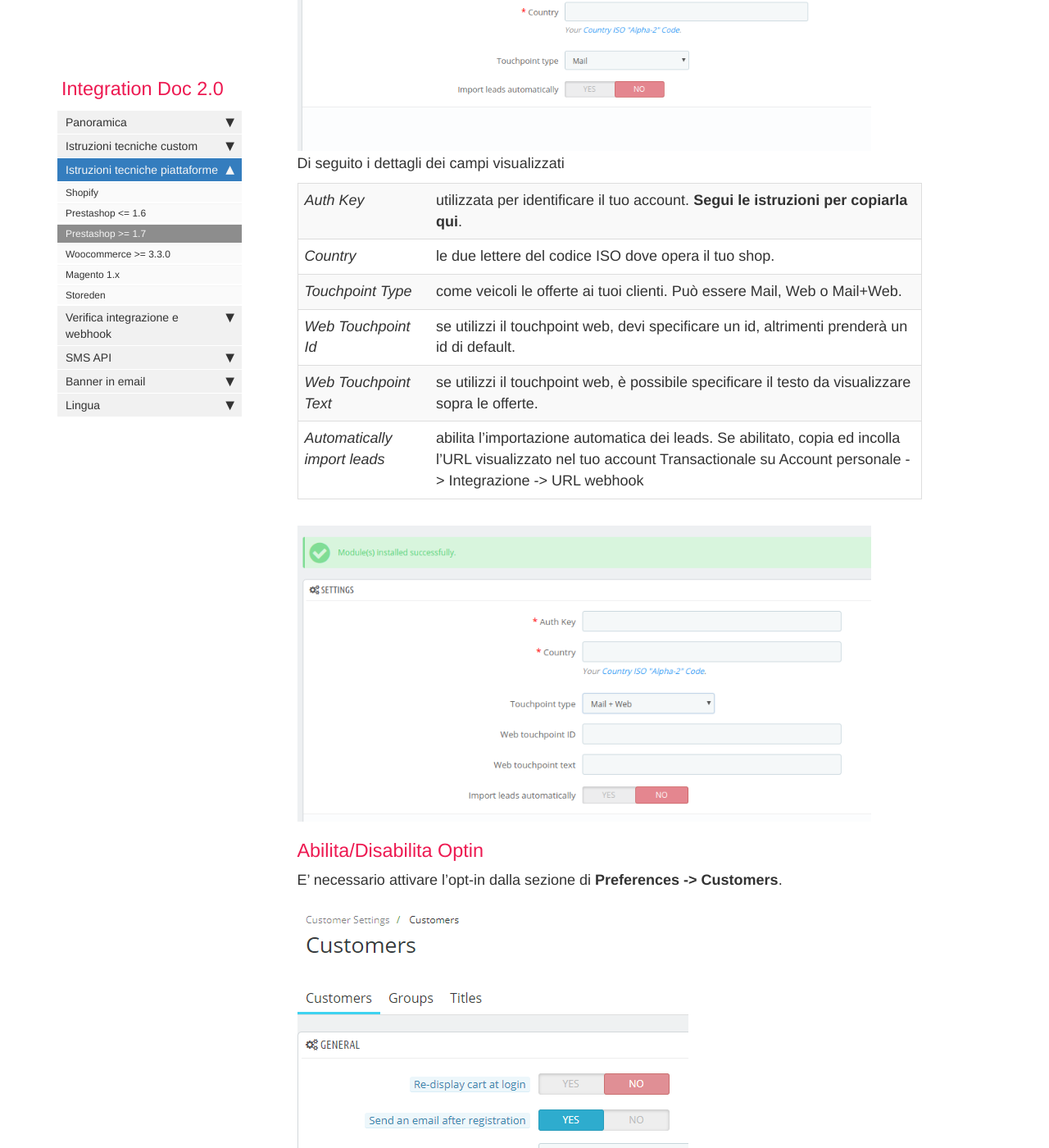
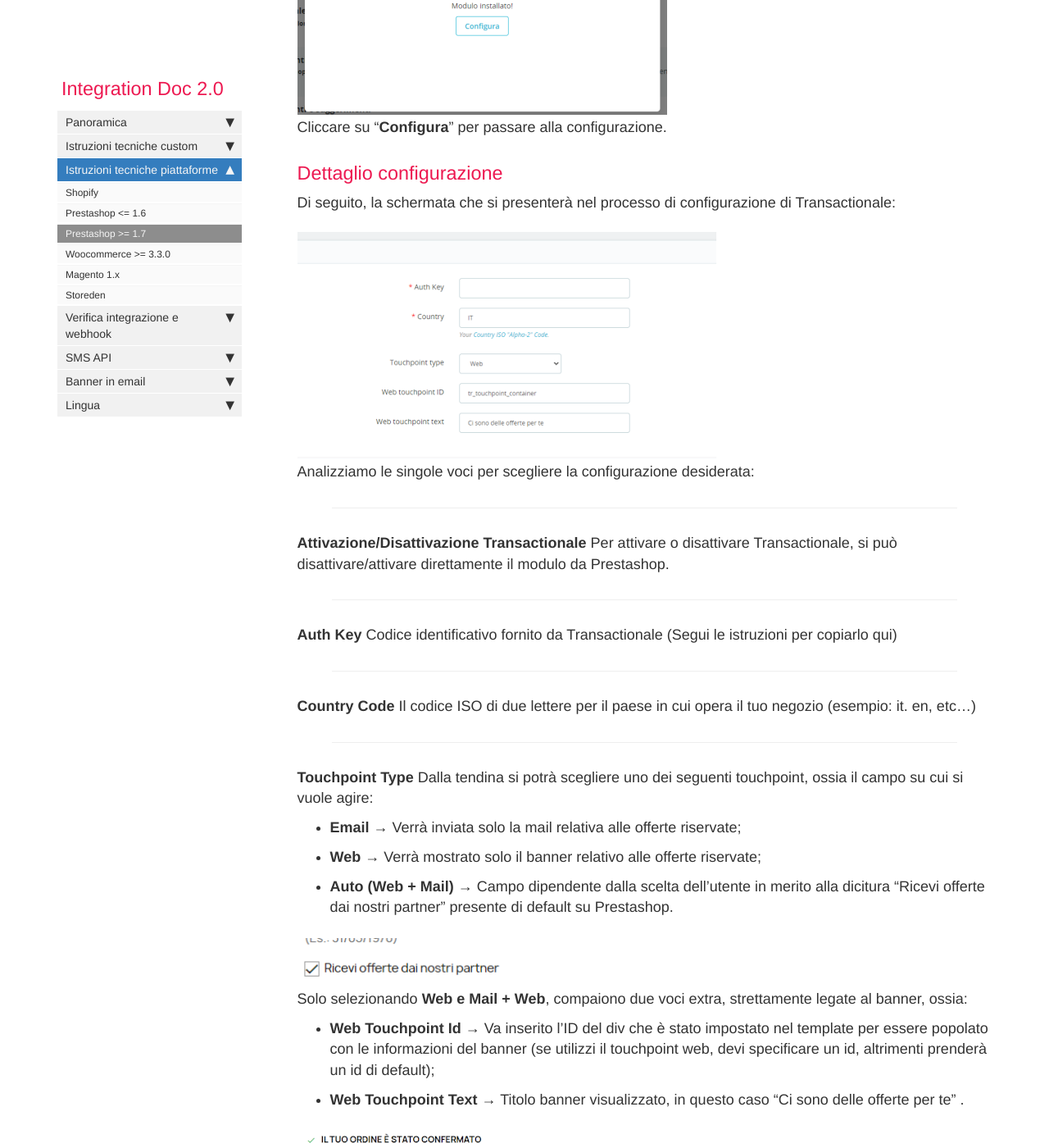
Before and after one commit to flyertech/trx_docs_it, a Jekyll site: the page built from pages/mydoc/prestashop17.md, in a window 1280 px wide and 1400 px high, scrolled down 1712 px. Shown: the whole window at 82% size. Built offline with Jekyll 4.4.1, drawn with Linux system fonts in a browser that asks for light colours; nearby versions of some CDN libraries; comment, search, counter and statistics services are not loaded; some of the changed text lies outside the part shown.

Commit message:
Update documentation plugin Prestashop>=1.7

```diff
--- a/pages/mydoc/prestashop17.md
+++ b/pages/mydoc/prestashop17.md
@@ -13,30 +13,69 @@ folder: mydoc
 
 ### Installa il modulo
 
-Nella sezione **Modules and Services** del tuo Prestashop installa il plugin appena scaricato. Al termine dell'installazione clicca su **Configure**
+Per installare Transactionale sul vostro sito Prestashop, sarà necessario loggare nel backend ed accedere alla sezione “**Moduli → Gestisci moduli**”, presente sulla sidebar destra.
 
-{% include image.html file="prestashop17/uploadplugin.png" url="images/prestashop17/uploadplugin.png" %}
+{% include image.html file="prestashop17/01.png" url="images/prestashop17/01.png" %}
 
+Dopo essere entrati nella sezione, in alto a destra ci sarà un pulsante su cui cliccare, ossia “**Carica un modulo**”
+
+{% include image.html file="prestashop17/02.png" url="images/prestashop17/02.png" %}
+
+Comparirà questa schermata:
+
+{% include image.html file="prestashop17/03.png" url="images/prestashop17/03.png" %}
+
+A questo punto carichiamo il file zip del nostro modulo:
+
+{% include image.html file="prestashop17/04.png" url="images/prestashop17/04.png" %}
+
+Cliccare su “**Configura**” per passare alla configurazione.
 
 ### Dettaglio configurazione
-Verrai reindirizzato alla pagina di configurazione del modulo
-{% include image.html file="prestashop17/4.png" url="images/prestashop17/4.png" %}
+Di seguito, la schermata che si presenterà nel processo di configurazione di Transactionale:
 
-Di seguito i dettagli dei campi visualizzati
+{% include image.html file="prestashop17/05.png" url="images/prestashop17/05.png" %}
 
-*Auth Key*|utilizzata per identificare il tuo account. **Segui le istruzioni per copiarla qui**.
-*Country*| le due lettere del codice ISO dove opera il tuo shop.
-*Touchpoint Type*|come veicoli le offerte ai tuoi clienti. Può essere Mail, Web o Mail+Web.
-*Web Touchpoint Id*|se utilizzi il touchpoint web, devi specificare un id, altrimenti prenderà un id di default.
-*Web Touchpoint Text*|se utilizzi il touchpoint web, è possibile specificare il testo da visualizzare sopra le offerte.
-*Automatically import leads*|abilita l'importazione automatica dei leads. Se abilitato, copia ed incolla l'URL visualizzato nel tuo account Transactionale su Account personale -> Integrazione -> URL webhook
+Analizziamo le singole voci per scegliere la configurazione desiderata:
 
+---
 
-{% include image.html file="prestashop17/5.png" url="images/prestashop17/5.png" %}
+**Attivazione/Disattivazione Transactionale**
+Per attivare o disattivare Transactionale, si può disattivare/attivare direttamente il modulo da
+Prestashop.
 
-### Abilita/Disabilita Optin
-E' necessario attivare l'opt-in dalla sezione di **Preferences -> Customers**.
-{% include image.html file="prestashop17/optin.png" url="images/prestashop17/optin.png" %}
+---
+
+**Auth Key**
+Codice identificativo fornito da Transactionale (Segui le istruzioni per copiarlo qui)
+
+---
+
+**Country Code**
+Il codice ISO di due lettere per il paese in cui opera il tuo negozio (esempio: it. en, etc…)
+
+---
+
+**Touchpoint Type**
+Dalla tendina si potrà scegliere uno dei seguenti touchpoint, ossia il campo su cui si vuole
+agire:
+- **Email** → Verrà inviata solo la mail relativa alle offerte riservate;
+
+- **Web** → Verrà mostrato solo il banner relativo alle offerte riservate;
+
+- **Auto (Web + Mail)** → Campo dipendente dalla scelta dell’utente in merito alla dicitura “Ricevi offerte dai nostri partner” presente di default su Prestashop.
+
+{% include image.html file="prestashop17/06.png" url="images/prestashop17/06.png" %}
+
+Solo selezionando **Web e Mail + Web**, compaiono due voci extra, strettamente legate al banner, ossia:
+- **Web Touchpoint Id** → Va inserito l’ID del div che è stato impostato nel template per essere popolato con le informazioni del banner (se utilizzi il touchpoint web, devi specificare un id, altrimenti prenderà un id di default);
+
+- **Web Touchpoint Text** → Titolo banner visualizzato, in questo caso “Ci sono delle offerte per te” .
+
+{% include image.html file="prestashop17/07.png" url="images/prestashop17/07.png" %}
+
+### Schema riepilogativo
+{% include image.html file="prestashop17/08.png" url="images/prestashop17/08.png" %}
 
 ### Ultimi step
 
@@ -44,18 +83,9 @@ Copia la tua Auth Key dal tuo account Transactionale dalla sezione **My Account-
 
 {% include image.html file="prestashop17/apikey.png" url="images/prestashop17/apikey.png" %}
 
-Ricorda di Salvare le modifiche.
-
-### Abilitare l'importazione automatica dei leads - Webhook
-
-Per l'importazione automatica dei leads tramite webhook devi selezionare **YES** nel campo **Import leads automatically**
-
-{% include image.html file="prestashop17/webhook.png" url="images/prestashop17/webhook.png" %}
-
-Incolla il link che ti compare, nella sezione  **My Account-> Integration** del tuo account Transactionale nel campo **Webhook Url**
 
 ### Verifica integrazione e webhook
 
 Puoi verificare il corretto funzionamento dell'integrazione tecnologica e del webhook url tramite queste semplici istruzioni:
 
-{% include_relative partials/link_verify.md %}
+{% include_relative partials/link_verify_integration.md %}
```
Also changed, not shown: images/prestashop17/01.png (added), images/prestashop17/02.png (added), images/prestashop17/03.png (added), images/prestashop17/04.png (added), images/prestashop17/05.png (added), images/prestashop17/06.png (added), images/prestashop17/07.png (added), images/prestashop17/08.png (added).
